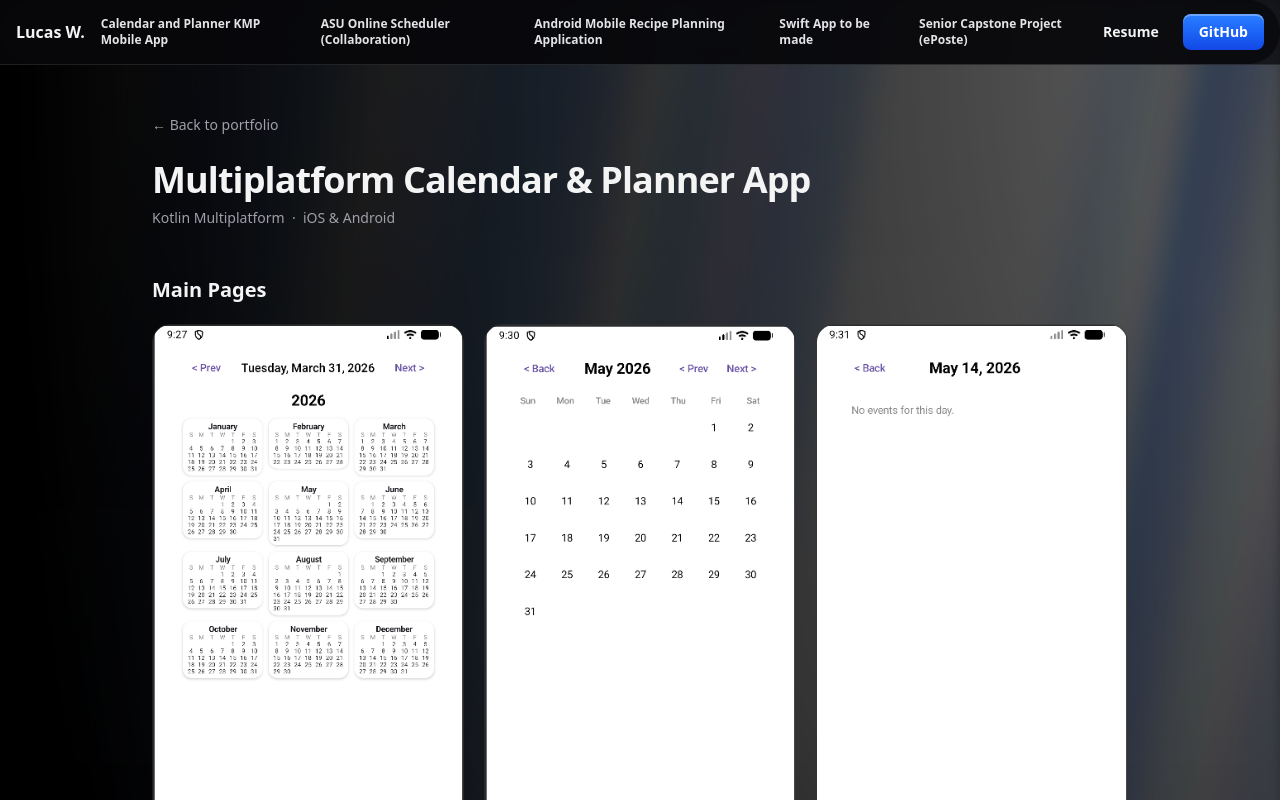
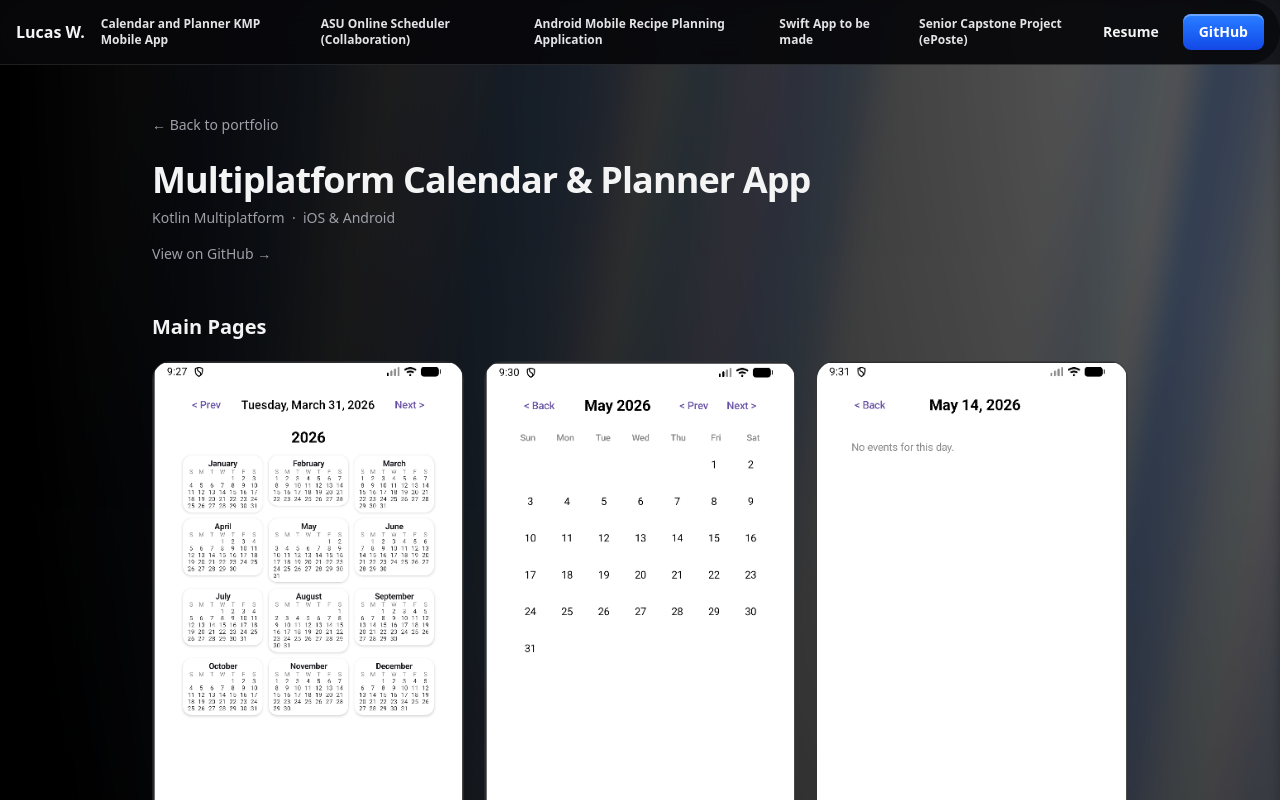
Before and after one commit to lucw1991/Portfolio, a Next.js app: page /projects/project-1 in a window 1280 px wide. Shown: the top 800 px of the page. Built offline with nearby package versions, Linux system fonts and the light colour scheme.

Commit message:
Added git hub link.

```diff
--- a/app/projects/project-1/page.tsx
+++ b/app/projects/project-1/page.tsx
@@ -75,6 +75,14 @@ export default function CalendarProjectPage() {
                     <p className="mt-2 text-sm text-zinc-400">
                         Kotlin Multiplatform &nbsp;·&nbsp; iOS &amp; Android
                     </p>
+                    <a
+                        href="https://github.com/lucw1991/CalendarProject"
+                        target="_blank"
+                        rel="noopener noreferrer"
+                        className="mt-4 inline-flex items-center gap-1 text-sm text-zinc-400 transition-colors hover:text-zinc-100"
+                    >
+                        View on GitHub →
+                    </a>
                 </div>
 
                 <ScreenshotSection title="Main Pages" screenshots={mainPages} />
```
